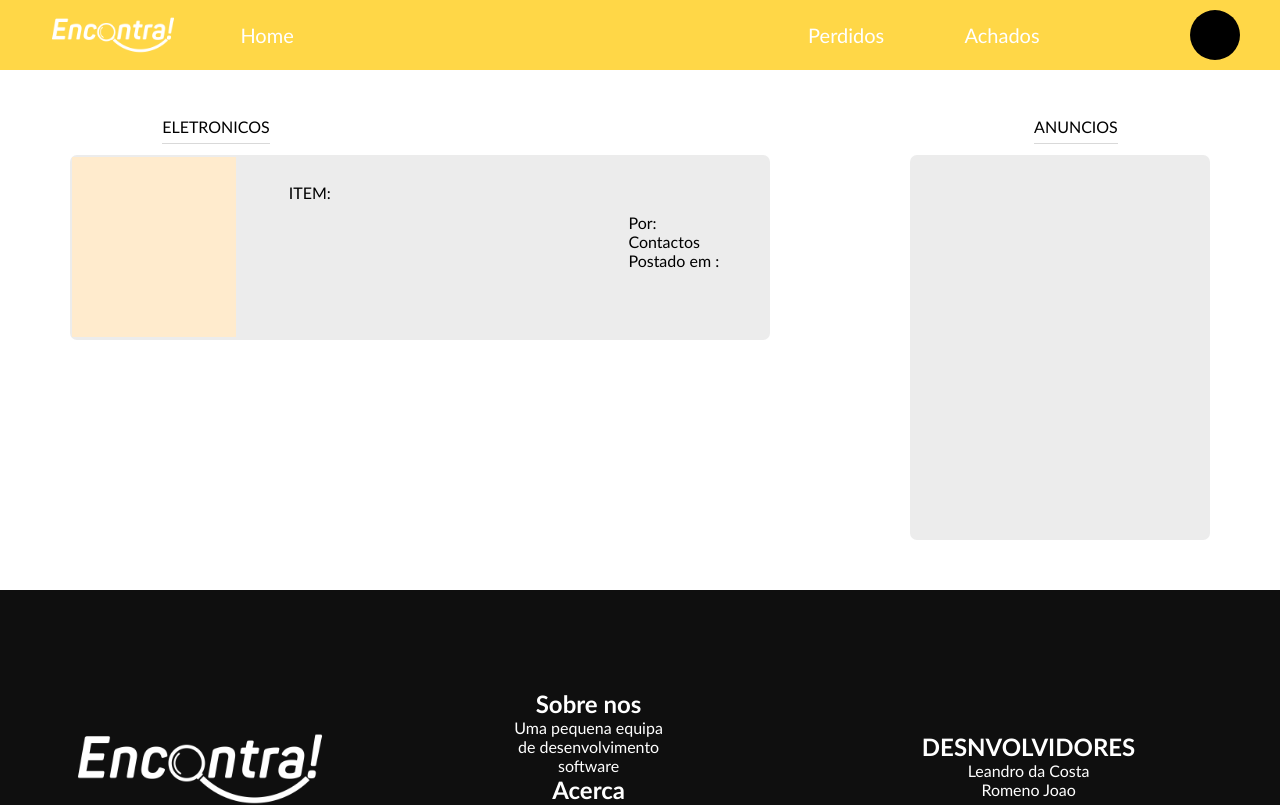
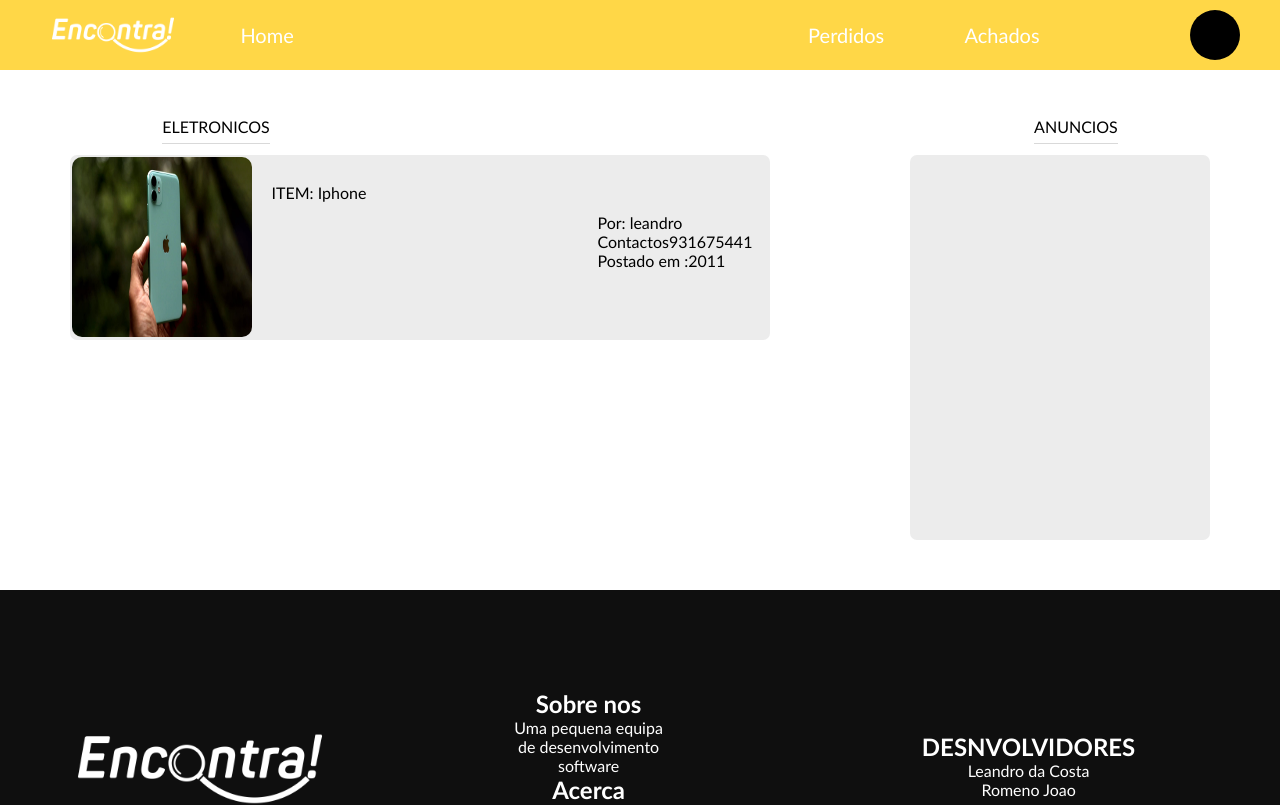
Before and after one commit to LeandroDaCosta/Lost-E-FoundSystem, a React (Create React App) app in the folder aplication/: page /Outros in a window 1280 px wide. Shown: the top 805 px of the page. Built offline with nearby package versions, Linux system fonts and the light colour scheme.

Commit message:
componente listar criado

```diff
--- /dev/null
+++ b/aplication/src/componentes/Anuncios.css
@@ -0,0 +1,7 @@
+.component-style-right{
+    height: 385px;
+width: 300px;
+background-color:rgb(236, 236, 236);
+margin-bottom: 50px;
+border-radius: 7px;
+}
--- /dev/null
+++ b/aplication/src/componentes/Anuncios.jsx
@@ -0,0 +1,10 @@
+
+import React from 'react'
+
+export default function Anuncios() {
+  return (
+    <>
+    <div className='component-style-right'></div>
+    </>
+  )
+}
--- /dev/null
+++ b/aplication/src/componentes/Items.css
@@ -0,0 +1,77 @@
+*{
+    font-family: 'Gill Sans', 'Gill Sans MT', Calibri, 'Trebuchet MS', sans-serif;
+}
+.txt-top{
+display: flex;
+height: 50px;
+justify-content: space-around;
+align-items: center;
+margin-top: 35px;
+}
+.txt-top-2{
+    padding-bottom: 7px;
+    border-bottom: 1.5px solid #d9d9d9;
+    margin-right: 45px;
+}
+
+.txt-top-3{
+    padding-bottom: 7px;
+    border-bottom: 1.5px solid #d9d9d9;
+    margin-left: 395px;
+}
+.items-components{
+
+    display: flex;
+
+    justify-content: space-around;
+}
+.component-style-left{
+
+
+width: 700px;
+
+margin-bottom: 10px;
+display: flex;
+flex-direction: column;
+
+}
+.component-style-left-content{
+    height: 185px;
+width: 700px;
+background-color:rgb(236, 236, 236);
+margin-bottom: 10px;
+display: flex;
+border-radius: 7px;
+}
+.component-style-right{
+    height: 385px;
+width: 300px;
+background-color:rgb(236, 236, 236);
+margin-bottom: 50px;
+border-radius: 7px;
+}
+.photo-style{
+height: 180px;
+width: 180px;
+margin: 2px;
+border-radius: 10px;
+
+}
+.items-content{
+    height: 100px;
+    width: 580px;
+    margin: 2px;
+
+    display: flex;
+    justify-content: space-around;
+    margin-top: 28px;
+
+
+}
+.left-text{
+margin-right: 200px;
+margin-bottom: 10px;
+}
+.right-text{
+ margin-top: 30px;
+}
--- /dev/null
+++ b/aplication/src/componentes/Items.jsx
@@ -0,0 +1,36 @@
+
+import React from 'react'
+import "./Items.css"
+import Anuncios from './Anuncios';
+export default function Items(props) {
+    let caminho=require("../images/dims.jpg")
+  return (
+    <>
+    <div className="txt-top">
+        <p className="txt-top-2"> {props.categoria}</p>
+        <p className="txt-top-3"> ANUNCIOS</p>
+    </div>
+    <div className="items-components">
+        <div className="component-style-left">
+        <div className="component-style-left-content">
+        <img className="photo-style" src={caminho} ></img>
+        <div className="items-content">
+        <div className="left-text"><p>ITEM: {props.nomeItem}</p> </div>
+        <div className="right-text">
+            <p>Por: {props.nome}</p>
+            <p>Contactos{props.contacto}</p>
+            <p>Postado em :{props.data} </p>
+        </div>
+        </div>
+            </div>
+
+
+            </div>
+          <Anuncios/>
+
+         </div>
+
+
+    </>
+  )
+}
--- a/aplication/src/componentes/ListarEncontrados.css
+++ b/aplication/src/componentes/ListarEncontrados.css
@@ -1,76 +1,3 @@
 *{
     font-family: 'Gill Sans', 'Gill Sans MT', Calibri, 'Trebuchet MS', sans-serif;
 }
-.txt-top{
-display: flex;
-height: 50px;
-justify-content: space-around;
-align-items: center;
-margin-top: 35px;
-}
-.txt-top-2{
-    padding-bottom: 7px;
-    border-bottom: 1.5px solid #d9d9d9;
-    margin-right: 45px;
-}
-
-.txt-top-3{
-    padding-bottom: 7px;
-    border-bottom: 1.5px solid #d9d9d9;
-    margin-left: 395px;
-}
-.items-components{
-
-    display: flex;
-
-    justify-content: space-around;
-}
-.component-style-left{
-
-
-width: 700px;
-
-margin-bottom: 10px;
-display: flex;
-flex-direction: column;
-
-}
-.component-style-left-content{
-    height: 185px;
-width: 700px;
-background-color:rgb(236, 236, 236);
-margin-bottom: 10px;
-display: flex;
-border-radius: 7px;
-}
-.component-style-right{
-    height: 385px;
-width: 300px;
-background-color:rgb(236, 236, 236);
-margin-bottom: 50px;
-border-radius: 7px;
-}
-.photo-style{
-height: 180px;
-width: 180px;
-margin: 2px;
-background-color: blanchedalmond;
-}
-.items-content{
-    height: 100px;
-    width: 580px;
-    margin: 2px;
-
-    display: flex;
-    justify-content: space-around;
-    margin-top: 28px;
-
-
-}
-.left-text{
-margin-right: 200px;
-margin-bottom: 10px;
-}
-.right-text{
- margin-top: 30px;
-}
--- a/aplication/src/componentes/ListarEncontrados.jsx
+++ b/aplication/src/componentes/ListarEncontrados.jsx
@@ -1,38 +1,12 @@
-
-
+import Items from "./Items"
 import "./ListarEncontrados.css"
 
 function ListarEncontrados(){
     return(
     <>
-
-    <div className="txt-top">
-        <p className="txt-top-2"> ELETRONICOS</p>
-        <p className="txt-top-3"> ANUNCIOS</p>
-    </div>
-    <div className="items-components">
-        <div className="component-style-left">
-        <div className="component-style-left-content">
-        <div className="photo-style"></div>
-        <div className="items-content">
-        <div className="left-text"><p>ITEM:</p> </div>
-        <div className="right-text">
-            <p>Por:</p>
-            <p>Contactos</p>
-            <p>Postado em : </p>
+    <div>
+    <Items categoria="ELETRONICOS" nomeItem="Iphone" nome="leandro" contacto="931675441" data="2011" caminho="../images/dims.jpg" />
         </div>
-        </div>
-            </div>
-
-
-            </div>
-            <div className="component-style-right">
-
-            </div>
-
-         </div>
-
-
 </>
     )
 }export default ListarEncontrados;
```
Also changed, not shown: aplication/src/images/dims.jpg (added).
